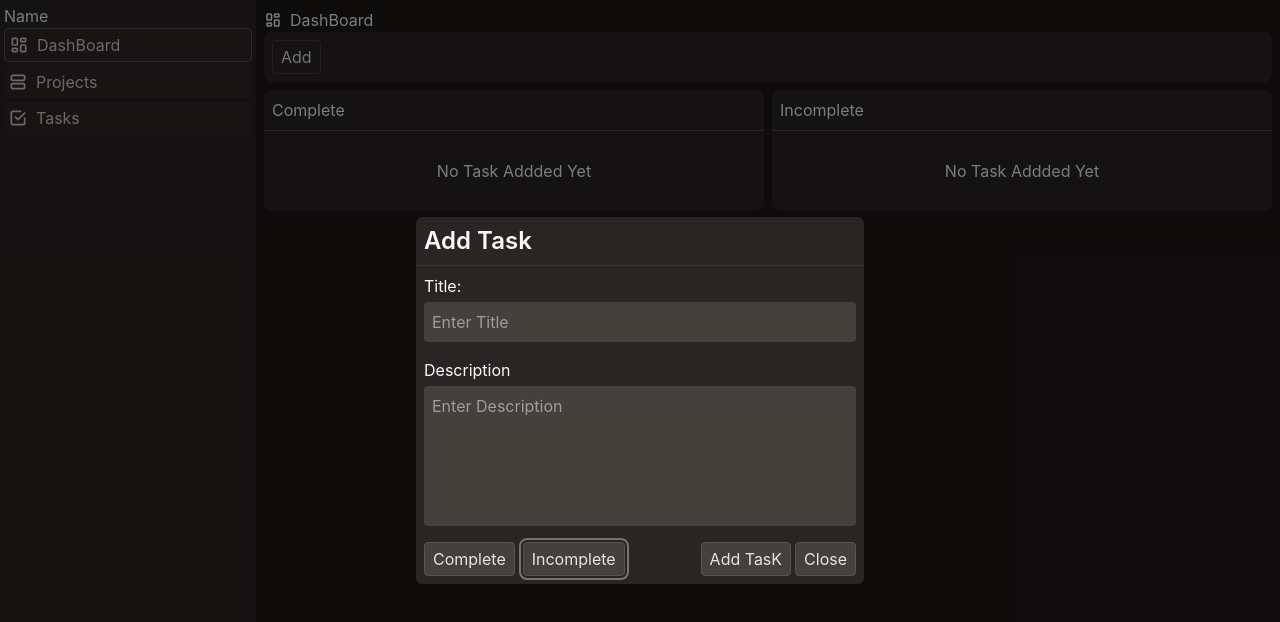
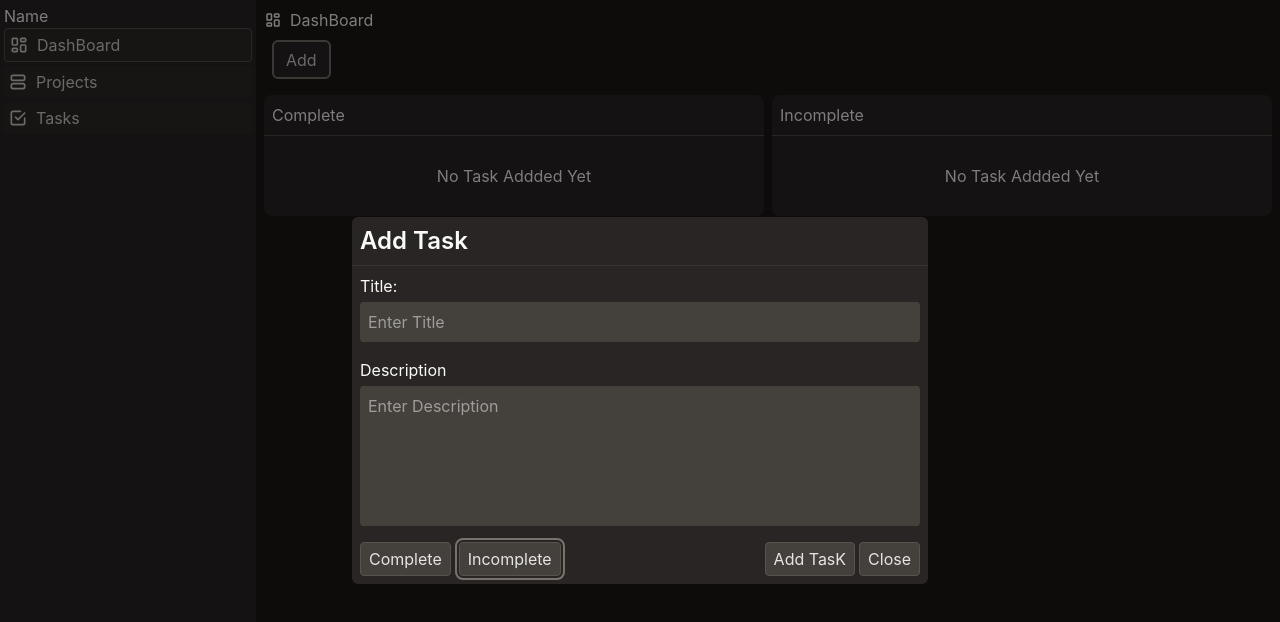
Before and after one commit to onkmade/WorkSpace, a React (Vite) app: page / in a window 1280 px wide. Both pictures are taken after a click on the button "Add". Shown: the top 622 px of the page. Built offline with nearby package versions, Linux system fonts and the light colour scheme.

Commit message:
feat(TaskHeader): add for welcoming user

```diff
--- a/src/components/modal/AddTask.jsx
+++ b/src/components/modal/AddTask.jsx
@@ -33,12 +33,12 @@ export default function Modal(){
     return(
         <div
             onClick={handleClose}
-            className={`${isModalOpen ? 'block' : 'hidden'} bg-black/50 absolute inset-0 grid place-content-center`}
+            className={`${isModalOpen ? 'block' : 'hidden'} bg-black/50 fixed inset-0 grid place-items-center`}
         >
             <form
                 onSubmit={handleSubmit}
                 onClick={(e) => e.stopPropagation()}
-                className="bg-stone-800 rounded-md w-md"
+                className="bg-stone-800 rounded-md w-full max-w-md lg:max-w-xl"
             >
                 <h1 className="text-2xl font-semibold p-2">Add Task</h1>
                 <li className="h-px w-full bg-stone-700/50 list-none"></li>
--- a/src/components/tasks/TaskBoard.jsx
+++ b/src/components/tasks/TaskBoard.jsx
@@ -1,4 +1,3 @@
-import TaskList from "./TaskList"
 import { Button } from "../ui/Button"
 import { ModalContext } from "@/context/ModalContext"
 import { useContext } from "react"
@@ -6,8 +5,8 @@ import { useContext } from "react"
 export default function TaskBoard(){
     const { isModalOpen, setIsModalOpen} = useContext(ModalContext);
     return(
-        <section className="bg-stone-800 p-2 rounded-lg">
-            <Button variant={'primary'} onClick={() => setIsModalOpen(!isModalOpen)}>Add</Button>
+        <section className="p-2 rounded-lg">
+            <Button variant={'cta'} onClick={() => setIsModalOpen(!isModalOpen)}>Add</Button>
         </section>
     )
 }
--- /dev/null
+++ b/src/components/tasks/TaskHeader.jsx
@@ -0,0 +1,7 @@
+export default function TaskHeader(){
+    return (
+        <div>
+
+        </div>
+    );
+}
--- a/src/components/ui/Button.jsx
+++ b/src/components/ui/Button.jsx
@@ -1,6 +1,7 @@
 import { twMerge } from "tailwind-merge"
 
 const styles = {
+    cta: 'bg-stone-800 text-stone-300 hover:text-stone-50 border-2 border-stone-500 py-[0.35em] px-[0.75em] rounded-md outline-transparent hover:outline hover:outline-offset-2 hover:outline-stone-500 transition-outline duration-300',
     primary: 'bg-stone-800 text-stone-200 hover:text-stone-50 px-2 py-1 rounded-sm border border-stone-700 cursor-pointer',
     secondary: 'bg-stone-700 text-stone-200 hover:text-stone-50 px-2 py-1 rounded-sm border border-stone-600 cursor-pointer'
 }
```
